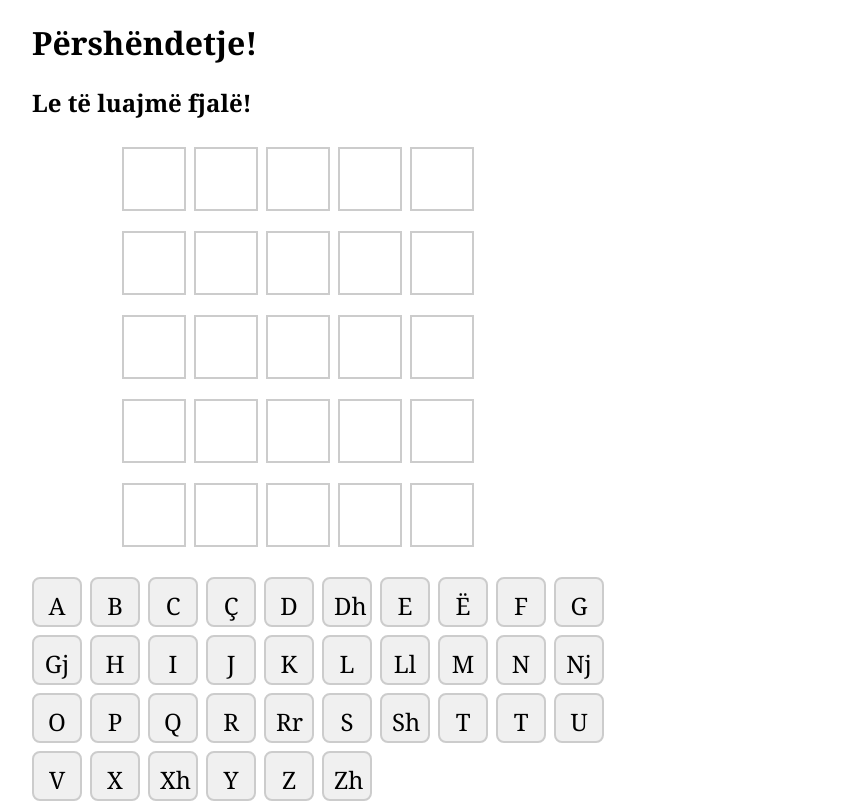
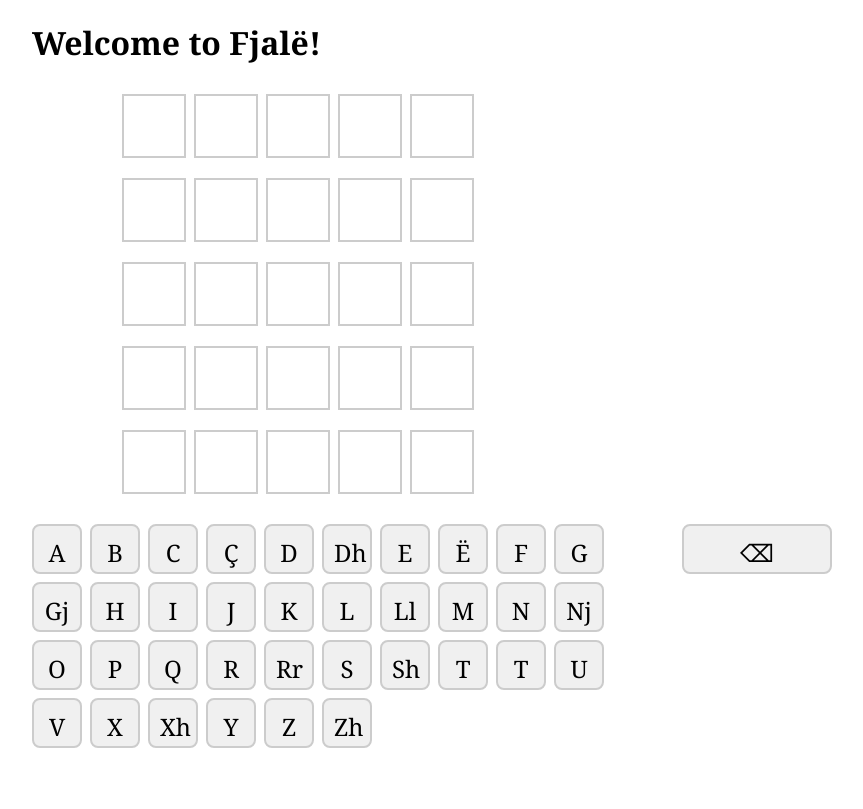
Before and after one commit to PTheyssen/fjale, an Angular app: page / in a window 1280 px wide. Shown: the whole page, without its empty margins (208-1071 px from the left). Built offline with nearby package versions, Linux system fonts and the light colour scheme.

Commit message:
Working layout

```diff
--- a/src/app/game-board/game-board.component.css
+++ b/src/app/game-board/game-board.component.css
@@ -1,5 +1,6 @@
+
 * {
-    font-family: Georgia, sans-serif !important;
+  font-family: Georgia, sans-serif !important;
 }
 
 #page-wrap {
@@ -15,7 +16,6 @@
 }
 
 .last-key {
-
   width: 60px;
   height: 60px;
   display: flex;
@@ -77,11 +77,16 @@
   gap: 8px;
 }
 
+.keyboard-wrapper {
+  display: flex;
+}
+
 button {
   width: 50px;
   height: 50px;
   padding: 10px;
-  font-size: 24px;
+  font-size
+  : 24px;
   border-radius: 8px;
   background-color: #f0f0f0;
   border: 2px solid #ccc;
--- a/src/app/game-board/game-board.component.html
+++ b/src/app/game-board/game-board.component.html
@@ -1,6 +1,5 @@
 <div id="page-wrap">
-  <h1>Përshëndetje!</h1>
-  <h2>Le të luajmë fjalë!</h2>
+  <h1>Welcome to Fjalë!</h1>
 
   <div class="board">
     <div class="wrapper">
@@ -25,6 +24,25 @@
       </div>
     </div>
     <br />
+
+
+    <div class="keyboard-warpper">
+      <button
+    style="
+      float: right;
+      width: 150px;
+      height: 50px;
+      padding: 10px;
+      font-size: 24px;
+      border-radius: 8px;
+      background-color: #f0f0f0;
+      border: 2px solid #ccc;
+      cursor: pointer;
+    "
+    (click)="deletePrevious()"
+  >
+    ⌫
+  </button>
       <div class="keyboard">
         <button (click)="onKeyClick('A')">A</button>
         <button (click)="onKeyClick('B')">B</button>
@@ -66,3 +84,4 @@
       </div>
     </div>
   </div>
+</div>
--- a/src/app/game-board/game-board.component.ts
+++ b/src/app/game-board/game-board.component.ts
@@ -18,6 +18,7 @@ export class GameBoardComponent {
   ];
 
   // gets button click type
+
   // - updates game board
   onKeyClick(key: string) {
     // this word is locked
@@ -35,6 +36,10 @@ export class GameBoardComponent {
     // console.log(this.currentLetter);
   }
 
+  deletePrevious() {
+
+  }
+
   finishGame() {
     console.log("Game is finished!")
   }
```
Lines whose indentation alone changed are shown as unchanged.
